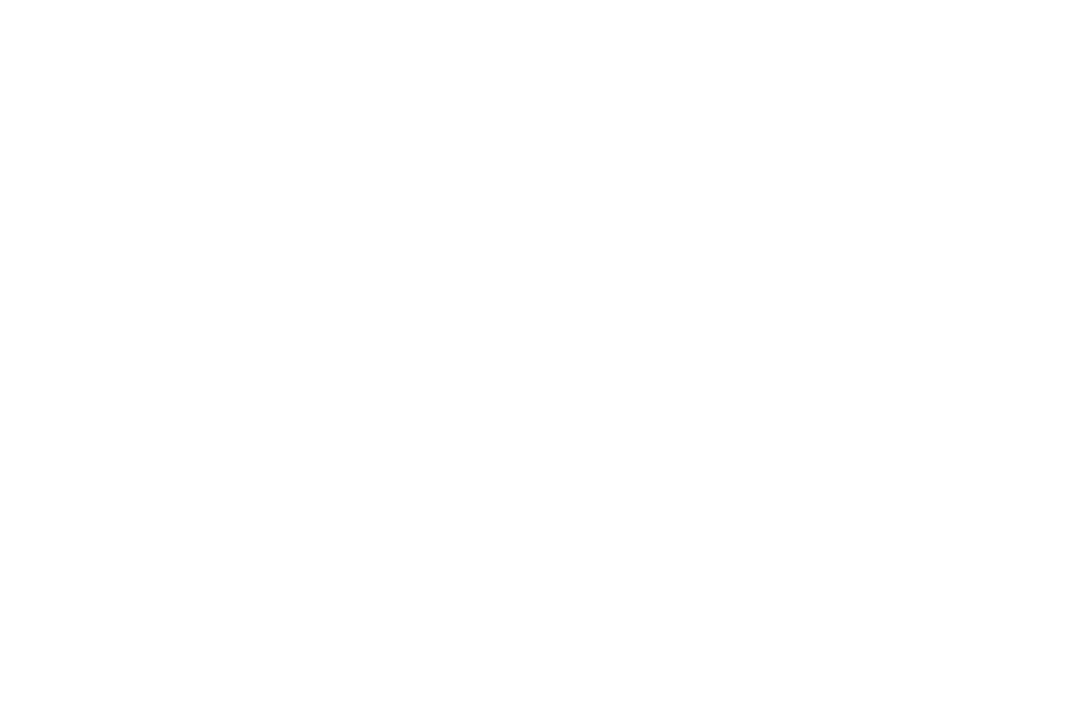
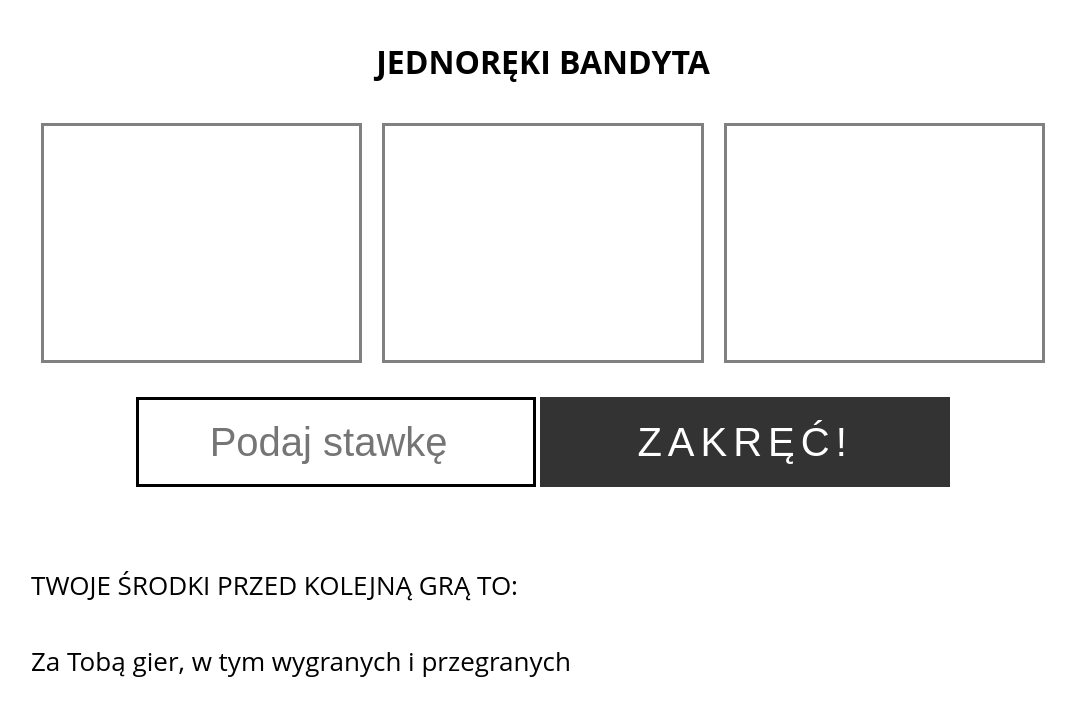
Before and after one commit to dzikieszosy/OOP_JS_newbie_projects, a plain HTML site: page 1_Slot_Machine/index.html in a window 1280 px wide. Shown: the whole page, without its empty margins (97-1173 px from the left). Drawn offline with Linux system fonts and the light colour scheme.

Commit message:
html and css started file added

```diff
--- a/1_Slot_Machine/index.html
+++ b/1_Slot_Machine/index.html
@@ -5,13 +5,35 @@
    <meta charset="UTF-8">
    <meta http-equiv="X-UA-Compatible" content="IE=edge">
    <meta name="viewport" content="width=device-width, initial-scale=1.0">
-   <title>Document</title>
+   <title>Jednoręki bandyta - projekt OOP JS</title>
+   <link rel="stylesheet" href="style.css">
+
 
 </head>
 
 <body>
+   <div class="wrap">
+      <h1>Jednoręki bandyta</h1>
 
-   <script src="main.js"></script>
+      <section class="game">
+         <div class="color"></div>
+         <div class="color"></div>
+         <div class="color"></div>
+      </section>
+
+      <section class="play">
+         <input type="number" placeholder="Podaj stawkę" id="bid">
+         <button id="start">Zakręć!</button>
+      </section>
+
+      <section class="panel">TWOJE ŚRODKI PRZED KOLEJNĄ GRĄ TO: <span class="wallet"></span></section>
+
+      <section class="score">
+         <span class="result"></span> Za Tobą <span class="number"></span> gier, w tym <span class="win"></span>
+         wygranych i <span class="loss"></span> przegranych
+      </section>
+   </div>
+   <script src="game.js"></script>
 </body>
 
 </html>
--- a/1_Slot_Machine/style.css
+++ b/1_Slot_Machine/style.css
@@ -1 +1,98 @@
-//
+* {
+   margin: 0;
+   padding: 0;
+   box-sizing: border-box;
+}
+
+.wrap {
+   width: 80%;
+   margin: 5vh auto 0;
+   font-family: 'open sans', roboto, sans-serif;
+}
+
+
+
+h1 {
+   text-align: center;
+   text-transform: uppercase;
+   margin-bottom: 30px;
+}
+
+.game {
+   display: flex;
+   margin-bottom: 3vh;
+
+}
+
+.game div {
+   height: 30vh;
+   flex-grow: 1;
+   margin: 10px;
+   border: 3px solid gray;
+}
+
+.play {
+   text-align: center;
+}
+
+.play input {
+   height: 90px;
+   font-size: 40px;
+   padding: 20px;
+   width: 400px;
+   border: 3px solid black;
+   text-align: center;
+}
+
+.play button {
+   width: 40%;
+   height: 90px;
+   text-align: center;
+   padding: 20px 60px;
+   font-size: 40px;
+   text-transform: uppercase;
+   background-color: #333;
+   border: none;
+   color: white;
+   cursor: pointer;
+   letter-spacing: 6px;
+}
+
+.panel {
+   margin: 80px 0 40px;
+   font-size: 26px;
+}
+
+.panel,
+.score {
+   font-size: 26px;
+}
+
+.panel span,
+.score span {
+   font-weight: bold;
+}
+
+@media (max-width: 1024px) {
+   .wrap {
+      width: 90%;
+   }
+
+   .play input {
+      height: 70px;
+      font-size: 30px;
+      display: block;
+      margin: 20px auto;
+
+   }
+
+   .play button {
+      height: 74px;
+      font-size: 30px;
+      display: block;
+      text-align: center;
+      margin: 0 auto;
+      padding: 0 20px;
+   }
+
+}
```
Also changed, not shown: game.js (renamed from 1_Slot_Machine/main.js).
